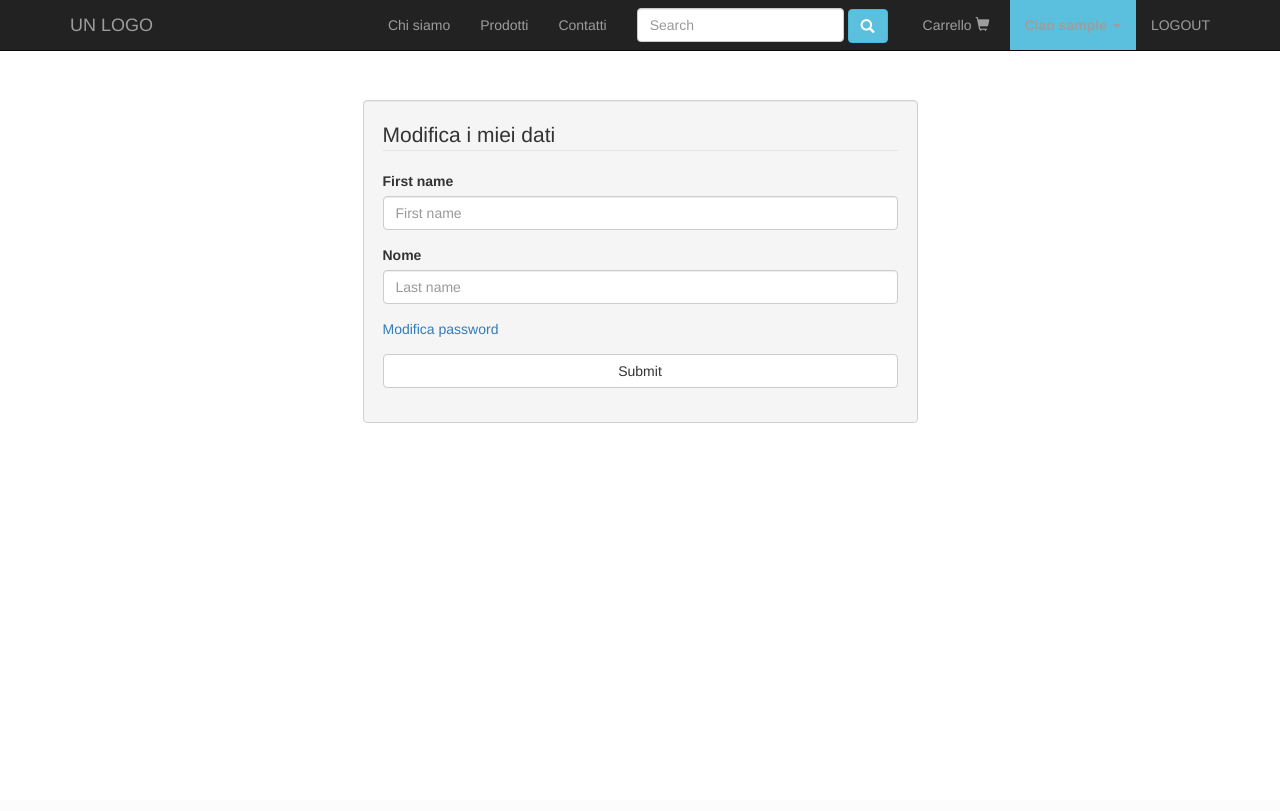
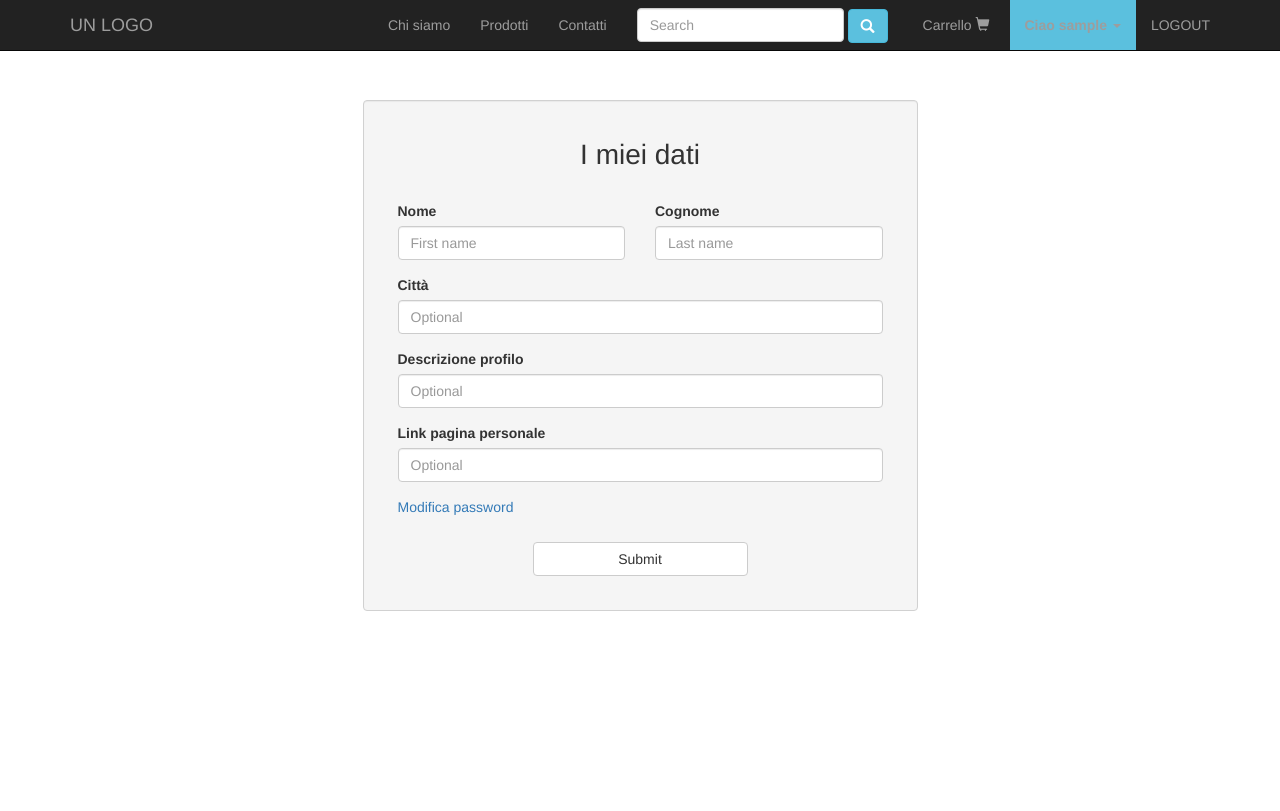
Before and after one commit to SaMariani/saw2020, a PHP site: page /update.php in a window 1280 px wide. Before the commit the page ends 423 px from the top, so only its background shows below. Run offline with PHP 8.4, Linux system fonts and the light colour scheme; the visitor is signed in with stand-in values (Sample User, id 1).

Commit message:
aggiunto campi opzionali per l'aggiornamento dei dati

```diff
--- a/accedi.html
+++ b/accedi.html
@@ -64,7 +64,7 @@
         <div class='col-md-3'></div>
         <div class="col-md-6">
             <div class="login-box well">
-                        <h2 style="text-align: center">Accedi</h2>
+                        <h2 style="text-align: center; margin-bottom: 30px;">Accedi</h2>
                         <div class="form-group">
                             <label for="email">E-mail</label>
                             <input value='' id="email" name="email" placeholder="E-mail" type="email" class="form-control" />
--- a/cestino/producs.php
+++ b/cestino/producs.php
@@ -109,7 +109,7 @@ if(!isset($_SESSION['myusersaw']))
 </body>
 </html>
 
-<script type="text/javascript">
+<script>
     var res = document.getElementById("products");
     var listgrid = document.getElementById("list_grid");
 
--- a/change_password.php
+++ b/change_password.php
@@ -129,7 +129,7 @@ if(!isset($_SESSION['myusersaw']))
 </body>
 </html>
 
-<script type="text/javascript">
+<script>
     var err = document.getElementById("infoE");
     var res = document.getElementById("infoS");
     function ajax_post() {
--- a/registrati.html
+++ b/registrati.html
@@ -65,7 +65,7 @@
         <div class='col-md-3'></div>
         <div class="col-md-6">
             <div class="login-box well">
-                <h2 style="text-align: center">Registrati</h2>
+                <h2 style="text-align: center; margin-bottom: 30px;">Registrati</h2>
                 <div class="form-group col-md-6">
                             <label for="firstname">Nome</label>
                             <input value='' id="firstname" name="firstname" placeholder="First name" type="text" class="form-control" />
--- a/update.php
+++ b/update.php
@@ -90,25 +90,35 @@ if(!isset($_SESSION['myusersaw']))
         <div class='col-md-3'></div>
         <div class="col-md-6">
             <div class="login-box well">
-                <!-- <form method="POST"> -->
-                <legend>Modifica i miei dati</legend>
-                <div class="form-group">
-                    <label for="firstname">First name</label>
+                <h3 style="text-align: center; margin-bottom: 30px;">I miei dati</h3>
+                <div class="form-group col-md-6">
+                    <label for="firstname">Nome</label>
                     <input value='' id="firstname" name="firstname" placeholder="First name" type="text" class="form-control" />
                 </div>
-                <div class="form-group">
-                    <label for="lastname">Nome</label>
+                <div class="form-group col-md-6">
+                    <label for="lastname">Cognome</label>
                     <input value='' id="lastname" name="lastname" placeholder="Last name" type="text" class="form-control" />
                 </div>
-                <div class="form-group">
+
+                <div class="form-group col-md-12">
+                    <label for="citta">Città</label>
+                    <input id="citta" value='' name="citta" placeholder="Optional" type="text" class="form-control" />
+                </div>
+                <div class="form-group col-md-12">
+                    <label for="desc">Descrizione profilo</label>
+                    <input id="desc" value='' name="desc" placeholder="Optional" type="text" class="form-control" />
+                </div>
+                <div class="form-group col-md-12">
+                    <label for="mylink">Link pagina personale</label>
+                    <input id="mylink" value='' name="mylink" placeholder="Optional" type="url" class="form-control" />
+                </div>
+                <div class="form-group col-md-12">
                     <p><a href="change_password.php">Modifica password</a></p>
                 </div>
 
-                <div class="form-group">
+                <div id="sub" class="form-group">
                     <input type="submit" class="btn btn-default btn-login-submit btn-block m-t-md" value="Submit" onclick="ajax_post()"/>
                 </div>
-
-                <!-- </form> -->
 
                 <!-- mio div -->
                 <div class="error" id="infoE"></div>
@@ -129,7 +139,7 @@ if(!isset($_SESSION['myusersaw']))
 </body>
 </html>
 
-<script type="text/javascript">
+<script>
     var err = document.getElementById("infoE");
     var res = document.getElementById("infoS");
     function ajax_post() {
@@ -143,8 +153,11 @@ if(!isset($_SESSION['myusersaw']))
         //var a = document.getElementById("email").value;
         var b = document.getElementById("firstname").value;
         var c = document.getElementById("lastname").value;
+        var t = document.getElementById("citta").value;
+        var y = document.getElementById("desc").value;
+        var u = document.getElementById("mylink").value;
 
-        var infoUtente = "&firstname="+b+"&lastname="+c;
+        var infoUtente = "&firstname="+b+"&lastname="+c+"&citta="+t+"&desc="+y+"&mylink="+u;
 
         xmlHttp.onreadystatechange = function () {
             if(xmlHttp.readyState === 4 && xmlHttp.status === 200){ <!-- 0: richiesta non inizializzata; 1: richiesta non stabilita; 2: richiesta inviata; 3: Richiesta in processo; 4: Richiesta ultimata -->
```
Also changed, not shown: myprofile.php (+20 -49 lines), show_profile.php (+8 -1 lines), update_profile.php (+34 -4 lines).
